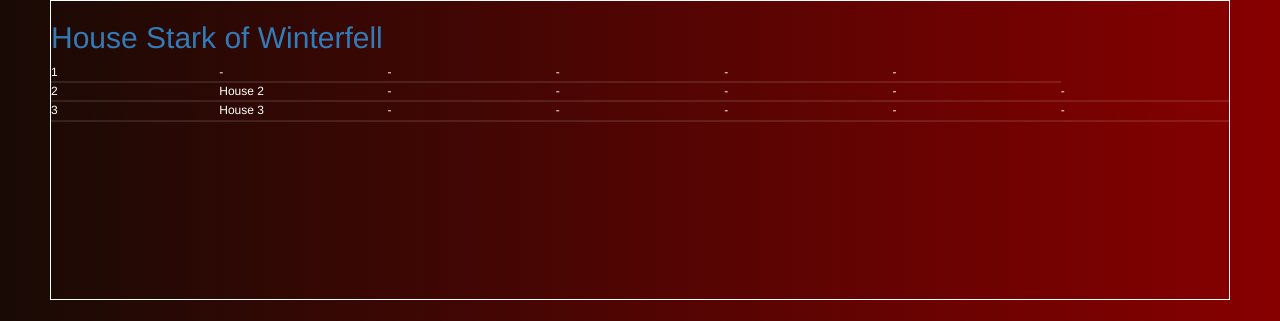
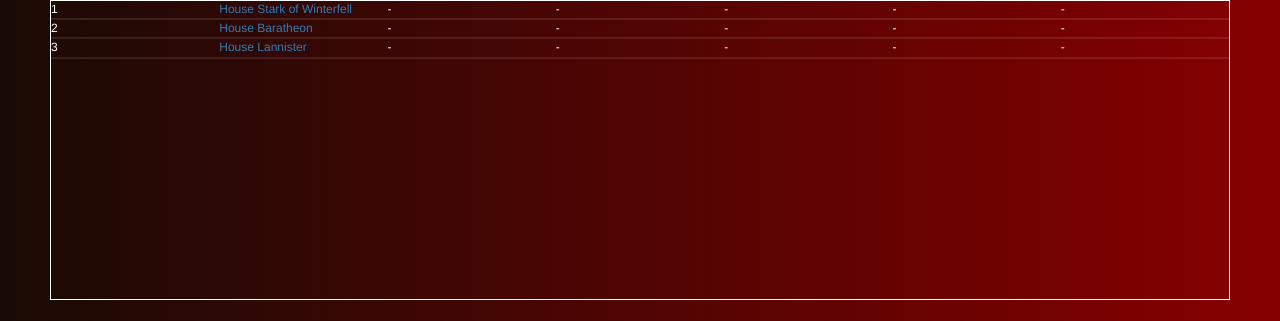
Before and after one commit to ayeryn/cs373-idb, a Flask app: page /houses in a window 1280 px wide. Shown: the part 136-457 px from the top of the page. Run offline with Flask 2, Linux system fonts and the light colour scheme; some libraries are stand-ins or nearby versions.

Commit message:
fixed links and routes for house pages

```diff
--- a/application.py
+++ b/application.py
@@ -23,6 +23,14 @@ def houses():
 def house_stark():
     return render_template('house_stark.html')
 
+@application.route('/housebaratheon')
+def house_baratheon():
+    return render_template('house_baratheon.html')
+
+@application.route('/houselannister')
+def house_lannister():
+    return render_template('house_lannister.html')
+
 @application.route('/episodes')
 def episodes():
     return render_template('episodes.html')
--- a/templates/houses.html
+++ b/templates/houses.html
@@ -42,9 +42,7 @@
                     <tbody>
                     <tr>
                         <td>1</td>
-                        <a href="/housestark"><h2
-                            class="hvr-underline-from-center">House Stark of
-                            Winterfell</h2></a>
+                        <td><a href="/housestark">House Stark of Winterfell</a></td>
                         <td>-</td>
                         <td>-</td>
                         <td>-</td>
@@ -53,7 +51,7 @@
                     </tr>
                     <tr>
                         <td>2</td>
-                        <td>House 2</td>
+                        <td><a href="/housebaratheon">House Baratheon</a></td>
                         <td>-</td>
                         <td>-</td>
                         <td>-</td>
@@ -62,7 +60,7 @@
                     </tr>
                     <tr>
                         <td>3</td>
-                        <td>House 3</td>
+                        <td><a href="/houselannister">House Lannister</a></td>
                         <td>-</td>
                         <td>-</td>
                         <td>-</td>
```
